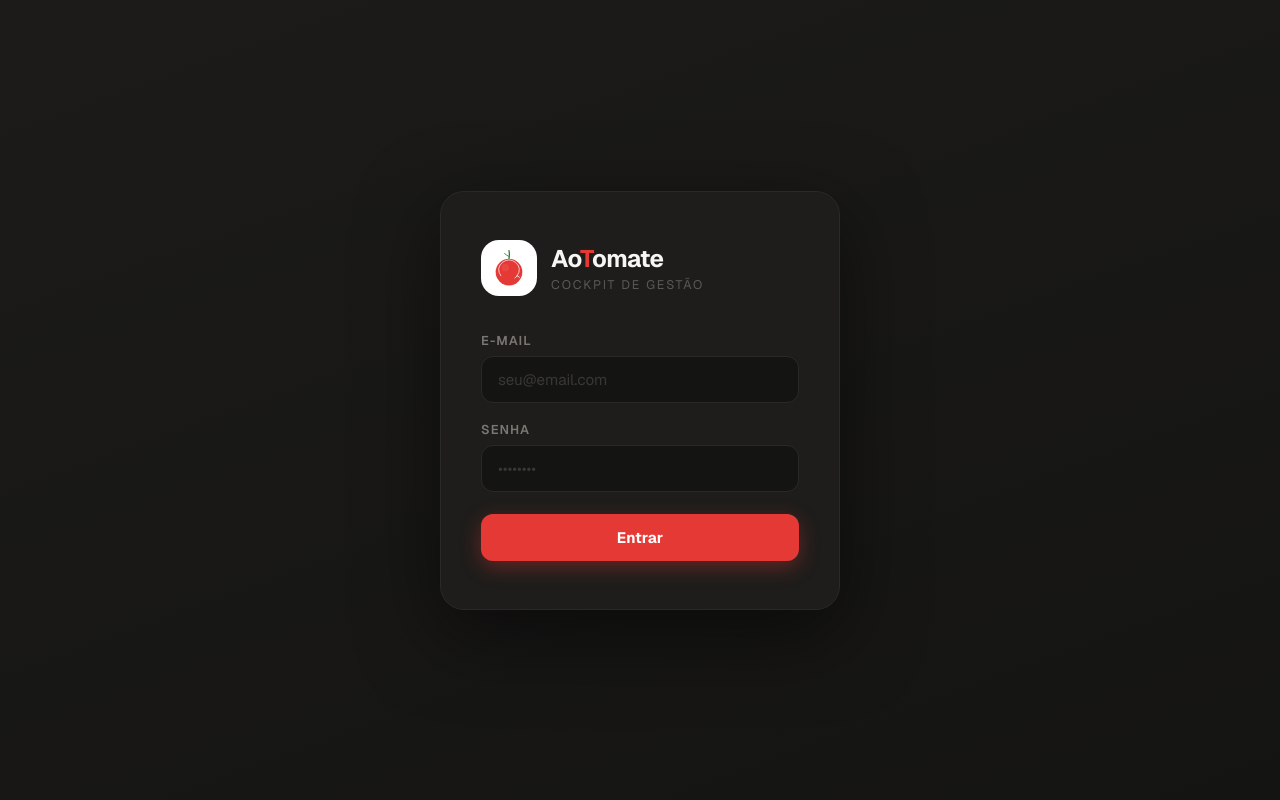
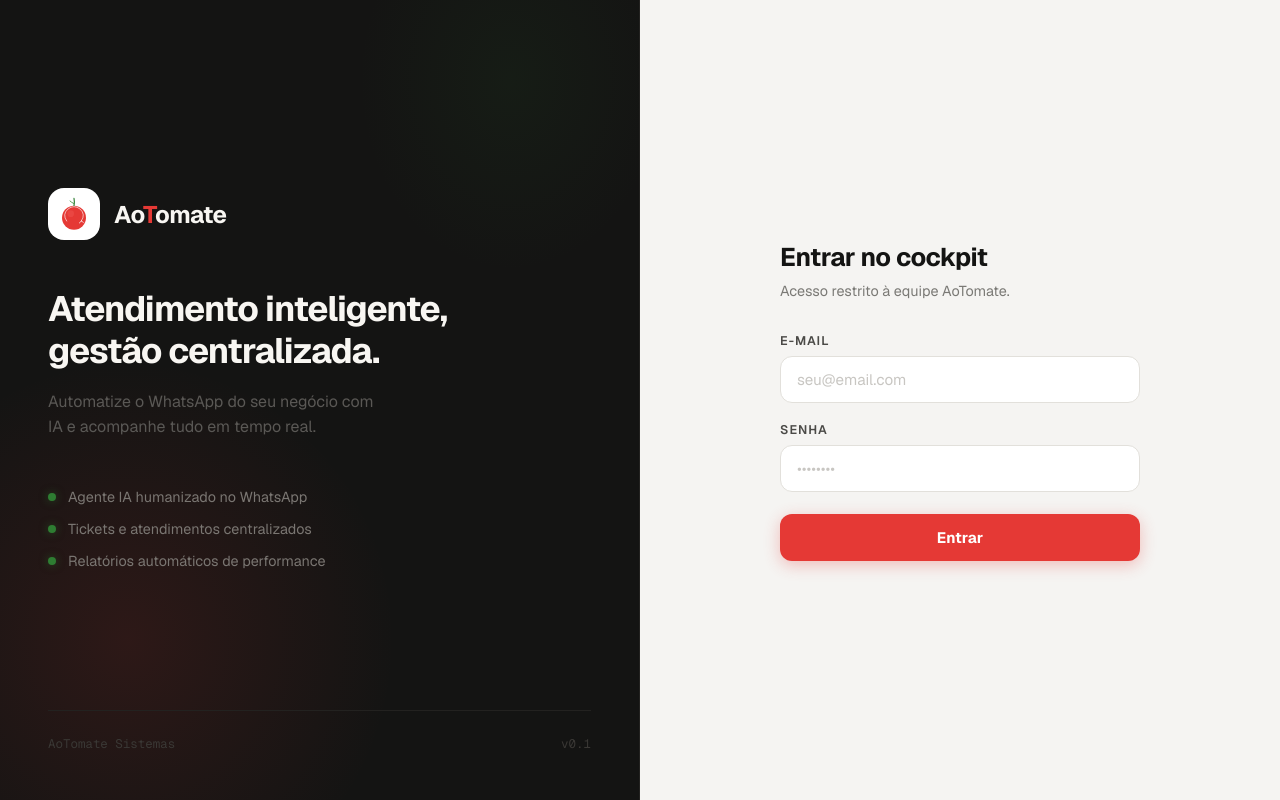
Before and after one commit to Victorfiallho/aotomate-cockpit, a React (Vite) app in the folder frontend/: page / in a window 1280 px wide. Built offline with nearby package versions, Linux system fonts and the light colour scheme.

Commit message:
style: login split-screen layout com branding e features

```diff
--- a/frontend/src/pages/LoginPage.tsx
+++ b/frontend/src/pages/LoginPage.tsx
@@ -13,14 +13,12 @@ export default function LoginPage({ onLogin }: Props) {
   const handleSubmit = async (e: React.FormEvent) => {
     e.preventDefault();
     setError('');
-
     if (!email || !password) {
       setError('Preencha e-mail e senha.');
       return;
     }
-
     setLoading(true);
-    // TODO: substituir por supabase.auth.signInWithPassword({ email, password })
+    // TODO: supabase.auth.signInWithPassword({ email, password })
     await new Promise((r) => setTimeout(r, 800));
     setLoading(false);
     onLogin();
@@ -28,10 +26,13 @@ export default function LoginPage({ onLogin }: Props) {
 
   return (
     <div className="login-shell">
-      <div className="login-card">
+
+      {/* ── Painel esquerdo ── */}
+      <div className="login-panel-left">
+        <div className="login-panel-content">
           <div className="login-brand">
             <div className="login-logo">
-            <svg width="40" height="40" viewBox="58 55 84 108" xmlns="http://www.w3.org/2000/svg">
+              <svg width="36" height="36" viewBox="58 55 84 108" xmlns="http://www.w3.org/2000/svg">
                 <g transform="translate(100, 110)">
                   <circle cx="0" cy="10" r="36" fill="#E53935"/>
                   <circle cx="-10" cy="-2" r="10" fill="#EF5350" opacity="0.5"/>
@@ -42,10 +43,42 @@ export default function LoginPage({ onLogin }: Props) {
                 </g>
               </svg>
             </div>
-          <div>
-            <div className="login-title">Ao<span>T</span>omate</div>
-            <div className="login-subtitle">Cockpit de gestão</div>
+            <span className="login-brand-name">Ao<span>T</span>omate</span>
           </div>
+
+          <div className="login-hero">
+            <h1>Atendimento inteligente,<br />gestão centralizada.</h1>
+            <p>Automatize o WhatsApp do seu negócio com IA e acompanhe tudo em tempo real.</p>
+          </div>
+
+          <div className="login-features">
+            <div className="login-feature">
+              <span className="login-feature-dot green" />
+              Agente IA humanizado no WhatsApp
+            </div>
+            <div className="login-feature">
+              <span className="login-feature-dot green" />
+              Tickets e atendimentos centralizados
+            </div>
+            <div className="login-feature">
+              <span className="login-feature-dot green" />
+              Relatórios automáticos de performance
+            </div>
+          </div>
+        </div>
+
+        <div className="login-panel-footer">
+          <span>AoTomate Sistemas</span>
+          <span>v0.1</span>
+        </div>
+      </div>
+
+      {/* ── Painel direito ── */}
+      <div className="login-panel-right">
+        <div className="login-form-wrap">
+          <div className="login-form-header">
+            <h2>Entrar no cockpit</h2>
+            <p>Acesso restrito à equipe AoTomate.</p>
           </div>
 
           <form className="login-form" onSubmit={handleSubmit}>
@@ -76,10 +109,14 @@ export default function LoginPage({ onLogin }: Props) {
             {error && <div className="login-error">{error}</div>}
 
             <button type="submit" className="login-btn" disabled={loading}>
-            {loading ? 'Entrando...' : 'Entrar'}
+              {loading
+                ? <><span className="login-spinner" /> Entrando...</>
+                : 'Entrar'}
             </button>
           </form>
         </div>
       </div>
+
+    </div>
   );
 }
--- a/frontend/src/styles.css
+++ b/frontend/src/styles.css
@@ -833,56 +833,147 @@ button {
 
 .login-shell {
   min-height: 100vh;
-  background: linear-gradient(160deg, #1c1b19 0%, #141413 100%);
   display: grid;
-  place-items: center;
-  padding: 24px;
+  grid-template-columns: 1fr 1fr;
 }
 
-.login-card {
-  background: #1e1d1b;
-  border: 1px solid #2a2926;
-  border-radius: 24px;
-  padding: 48px 40px;
-  width: 100%;
-  max-width: 400px;
-  box-shadow: 0 24px 80px rgba(0, 0, 0, 0.5);
+/* ── Left panel ── */
+
+.login-panel-left {
+  background: #141413;
+  background-image:
+    radial-gradient(ellipse 60% 50% at 20% 80%, rgba(229,57,53,0.12) 0%, transparent 70%),
+    radial-gradient(ellipse 40% 40% at 80% 10%, rgba(46,125,50,0.08) 0%, transparent 60%);
+  display: flex;
+  flex-direction: column;
+  justify-content: space-between;
+  padding: 48px;
+  border-right: 1px solid #232220;
+}
+
+.login-panel-content {
+  display: flex;
+  flex-direction: column;
+  gap: 48px;
+  flex: 1;
+  justify-content: center;
 }
 
 .login-brand {
   display: flex;
   align-items: center;
   gap: 14px;
-  margin-bottom: 36px;
 }
 
 .login-logo {
-  width: 56px;
-  height: 56px;
-  border-radius: 18px;
+  width: 52px;
+  height: 52px;
+  border-radius: 16px;
   background: #ffffff;
   display: grid;
   place-items: center;
   flex-shrink: 0;
 }
 
-.login-title {
+.login-brand-name {
   font-size: 1.5rem;
   font-weight: 900;
   color: #f8f6f2;
   letter-spacing: -0.02em;
 }
 
-.login-title span {
+.login-brand-name span {
   color: var(--brand);
 }
 
-.login-subtitle {
+.login-hero {
+  display: flex;
+  flex-direction: column;
+  gap: 16px;
+}
+
+.login-hero h1 {
+  margin: 0;
+  font-size: 2.2rem;
+  font-weight: 800;
+  color: #f8f6f2;
+  letter-spacing: -0.03em;
+  line-height: 1.2;
+}
+
+.login-hero p {
+  margin: 0;
+  font-size: 1rem;
+  color: #5a5855;
+  line-height: 1.6;
+  max-width: 340px;
+}
+
+.login-features {
+  display: flex;
+  flex-direction: column;
+  gap: 14px;
+}
+
+.login-feature {
+  display: flex;
+  align-items: center;
+  gap: 12px;
+  font-size: 0.9rem;
+  color: #7a7672;
+}
+
+.login-feature-dot {
+  width: 8px;
+  height: 8px;
+  border-radius: 50%;
+  flex-shrink: 0;
+}
+
+.login-feature-dot.green {
+  background: var(--green);
+  box-shadow: 0 0 8px rgba(46,125,50,0.5);
+}
+
+.login-panel-footer {
+  display: flex;
+  justify-content: space-between;
   font-size: 0.78rem;
-  color: #5a5855;
-  text-transform: uppercase;
-  letter-spacing: 0.15em;
-  margin-top: 2px;
+  color: #3a3835;
+  font-family: 'Geist Mono', monospace;
+  padding-top: 24px;
+  border-top: 1px solid #232220;
+}
+
+/* ── Right panel ── */
+
+.login-panel-right {
+  background: var(--page-bg);
+  display: grid;
+  place-items: center;
+  padding: 48px;
+}
+
+.login-form-wrap {
+  width: 100%;
+  max-width: 360px;
+  display: flex;
+  flex-direction: column;
+  gap: 32px;
+}
+
+.login-form-header h2 {
+  margin: 0 0 8px;
+  font-size: 1.6rem;
+  font-weight: 800;
+  color: var(--text-primary);
+  letter-spacing: -0.02em;
+}
+
+.login-form-header p {
+  margin: 0;
+  font-size: 0.9rem;
+  color: var(--text-muted);
 }
 
 .login-form {
@@ -898,42 +989,47 @@ button {
 }
 
 .login-field label {
-  font-size: 0.8rem;
+  font-size: 0.78rem;
   font-weight: 600;
-  color: #7a7672;
+  color: var(--text-secondary);
   text-transform: uppercase;
   letter-spacing: 0.08em;
 }
 
 .login-field input {
-  background: #141413;
-  border: 1px solid #2a2926;
+  background: #ffffff;
+  border: 1.5px solid var(--surface-border);
   border-radius: 12px;
   padding: 13px 16px;
-  color: #f8f6f2;
+  color: var(--text-primary);
   font-size: 0.95rem;
   font-family: inherit;
   outline: none;
-  transition: border-color 0.15s ease;
+  transition: border-color 0.15s ease, box-shadow 0.15s ease;
 }
 
 .login-field input::placeholder {
-  color: #3a3835;
+  color: #c8c6c2;
 }
 
 .login-field input:focus {
   border-color: var(--brand);
+  box-shadow: 0 0 0 3px rgba(229,57,53,0.1);
 }
 
 .login-error {
   font-size: 0.85rem;
-  color: var(--brand-light);
+  color: var(--brand);
   background: var(--brand-soft);
   border-radius: 10px;
   padding: 10px 14px;
 }
 
 .login-btn {
+  display: flex;
+  align-items: center;
+  justify-content: center;
+  gap: 8px;
   margin-top: 4px;
   border: none;
   background: var(--brand);
@@ -944,18 +1040,37 @@ button {
   font-weight: 700;
   font-family: inherit;
   cursor: pointer;
-  box-shadow: 0 6px 20px rgba(229, 57, 53, 0.35);
-  transition: opacity 0.15s ease, box-shadow 0.15s ease;
+  box-shadow: 0 4px 16px rgba(229,57,53,0.3);
+  transition: opacity 0.15s ease, box-shadow 0.15s ease, transform 0.1s ease;
 }
 
 .login-btn:hover:not(:disabled) {
-  opacity: 0.92;
-  box-shadow: 0 8px 28px rgba(229, 57, 53, 0.45);
+  opacity: 0.93;
+  box-shadow: 0 6px 24px rgba(229,57,53,0.4);
+  transform: translateY(-1px);
+}
+
+.login-btn:active:not(:disabled) {
+  transform: translateY(0);
 }
 
 .login-btn:disabled {
   opacity: 0.6;
   cursor: not-allowed;
+}
+
+.login-spinner {
+  width: 14px;
+  height: 14px;
+  border: 2px solid rgba(255,255,255,0.35);
+  border-top-color: #ffffff;
+  border-radius: 50%;
+  animation: spin 0.7s linear infinite;
+  display: inline-block;
+}
+
+@keyframes spin {
+  to { transform: rotate(360deg); }
 }
 
 /* ── Responsive ──────────────────────────────────────── */
@@ -974,4 +1089,16 @@ button {
   .settings-grid {
     grid-template-columns: 1fr;
   }
+
+  .login-shell {
+    grid-template-columns: 1fr;
+  }
+
+  .login-panel-left {
+    display: none;
+  }
+
+  .login-panel-right {
+    min-height: 100vh;
+  }
 }
```
Lines whose indentation alone changed are shown as unchanged.
